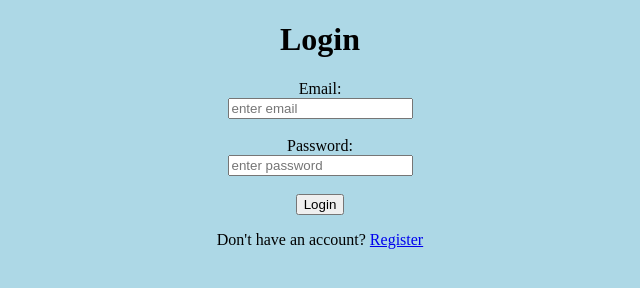
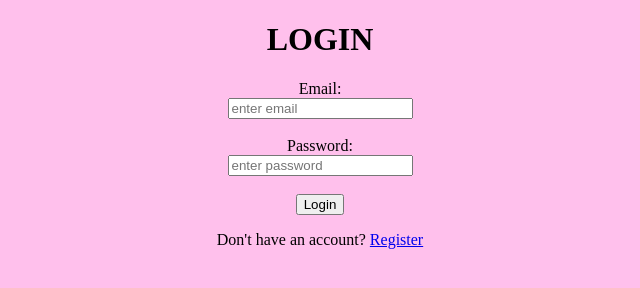
Before and after one commit to manigangula535-alt/demo-13, a plain HTML site: page login.html in a window 1280 px wide. Shown: the whole page, without its empty margins (320-960 px from the left). Drawn offline with Linux system fonts and the light colour scheme.

Commit message:
version-3

```diff
--- a/login.html
+++ b/login.html
@@ -5,10 +5,10 @@
     <meta name="viewport" content="width=device-width, initial-scale=1.0">
     <title>Login</title>
 </head>
-<body style="background-color: lightblue; text-align: center;">
+<body style="background-color: rgb(255, 192, 236); text-align: center;">
 
 
-    <h1>Login</h1>
+    <h1>LOGIN</h1>
     <form  action="./profile.html">
     <label>Email:</label>
     <br>
```
Also changed, not shown: index.html (+2 -1 lines), profile.html (+1 -0 lines).
